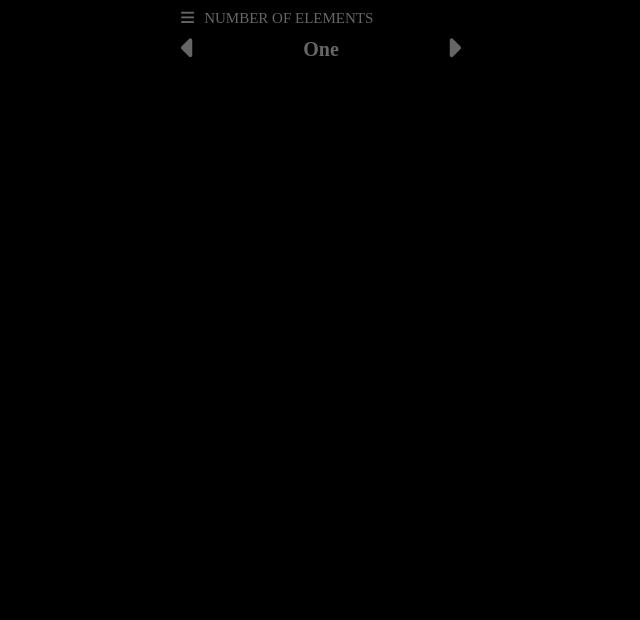
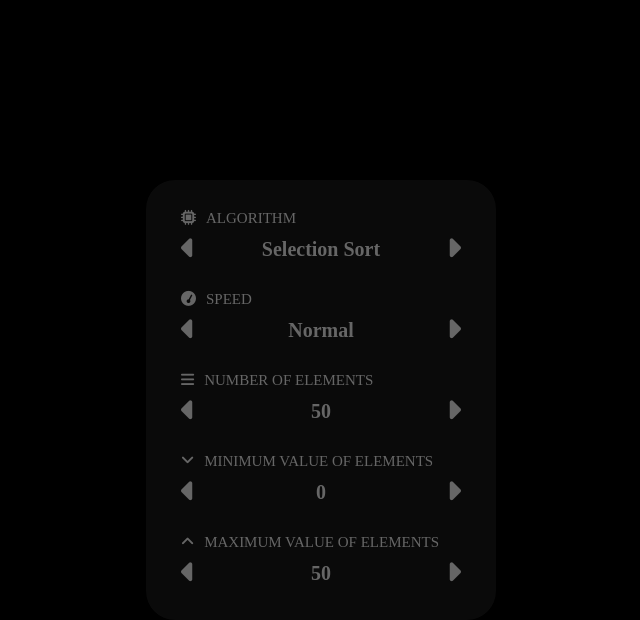
Before and after one commit to AbhishekBiswasGitHub/sorting-algo-visualizer, a React (Vite) app: page / in a window 1280 px wide. Shown: the top 620 px of the page, without its empty margins (319-959 px from the left). Built offline with nearby package versions, Linux system fonts and the light colour scheme.

Commit message:
[ADD] Component "Settings"

```diff
--- a/src/App.jsx
+++ b/src/App.jsx
@@ -1,20 +1,9 @@
+import Settings from "./components/Settings";
+
 import "./App.css";
-import Range from "./components/Range";
 
 const App = () => {
-  return (
-    <Range
-      title="number of elements"
-      icon="bars"
-      values={[
-        { title: "zero" },
-        { title: "one" },
-        { title: "two" },
-      ]}
-      index={1}
-      setIndex={() => {}}
-    />
-  );
+  return <Settings />;
 };
 
 export default App;
--- /dev/null
+++ b/src/components/Settings.jsx
@@ -0,0 +1,49 @@
+import Range from "./Range";
+
+import styles from "./settings.module.css";
+
+const Settings = () => {
+  return (
+    <div className={styles.container}>
+      <div className={styles.settings}>
+        <Range
+          title="algorithm"
+          icon="microchip"
+          values={[{ title: "selection sort" }]}
+          index={0}
+          setIndex={() => {}}
+        />
+        <Range
+          title="speed"
+          icon="gauge-simple-high"
+          values={[{ title: "normal" }]}
+          index={0}
+          setIndex={() => {}}
+        />
+        <Range
+          title="number of elements"
+          icon="bars"
+          values={[{ title: "50" }]}
+          index={0}
+          setIndex={() => {}}
+        />
+        <Range
+          title="minimum value of elements"
+          icon="angle-down"
+          values={[{ title: "0" }]}
+          index={0}
+          setIndex={() => {}}
+        />
+        <Range
+          title="maximum value of elements"
+          icon="angle-up"
+          values={[{ title: "50" }]}
+          index={0}
+          setIndex={() => {}}
+        />
+      </div>
+    </div>
+  );
+};
+
+export default Settings;
--- /dev/null
+++ b/src/components/settings.module.css
@@ -0,0 +1,30 @@
+.container {
+  display: flex;
+  align-items: center;
+  justify-content: center;
+
+  position: absolute;
+  top: 0;
+  left: 0;
+
+  width: 100%;
+  height: 100%;
+
+  z-index: 1;
+}
+
+.settings {
+  display: flex;
+  flex-direction: column;
+  align-items: center;
+  justify-content: space-between;
+  gap: 0.5rem;
+
+  padding: 2rem;
+
+  border: 1px solid #000;
+  border-radius: 3rem;
+
+  background-color: rgba(33, 33, 33, 0.3);
+  backdrop-filter: blur(3rem);
+}
```
